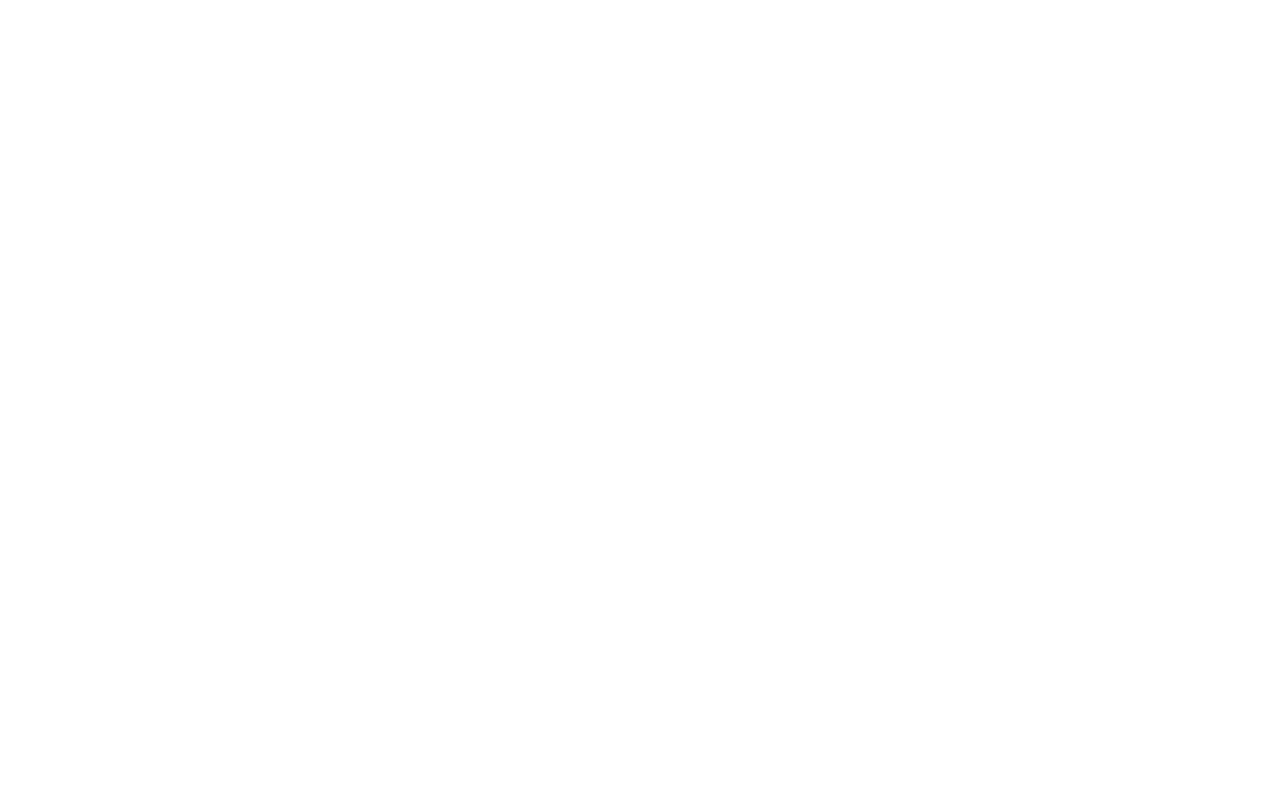
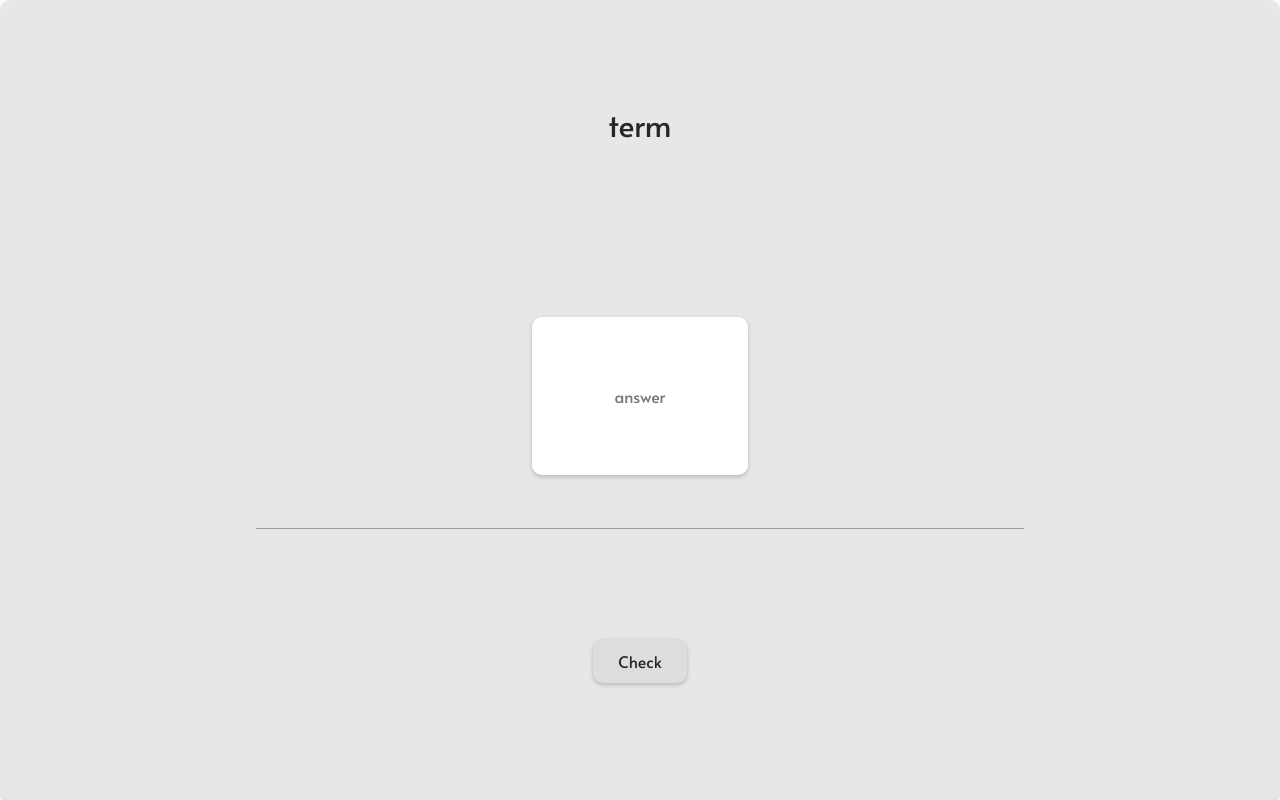
Before and after one commit to KamilKrol5/learning-cards, a React (Create React App) app in the folder front/: page /checkcard in a window 1280 px wide. Built offline with nearby package versions, Linux system fonts and the light colour scheme.

Commit message:
Add check card

```diff
--- a/front/src/components/App.js
+++ b/front/src/components/App.js
@@ -16,7 +16,7 @@ import FlipCard from "./common/flipcard/FlipCard";
 import Card from "./common/card/Card";
 import UserInfo from "./common/user/UserInfo";
 import Mode2 from "./common/mode2/Mode2";
-import SetCard from "./common/setCard/SetCard";
+import CheckCard from "./common/checkcard/CheckCard";
 
 //other stuff
 
@@ -24,6 +24,7 @@ import SetCard from "./common/setCard/SetCard";
  * Główny komponent aplikacji
  */
 function App() {
+
     return (
 
         //Router w zależności od ścieżki na której aktualnie się znajdujemy renderuje odpowiednie komponenty
@@ -121,7 +122,28 @@ function App() {
                 render={
                     () => (
                         <PageFlexWrapper>
-                            <Mode2/>
+                            <Mode2
+                                setName={"Mode 2 dev"}
+                                setID={5}
+                            />
+                        </PageFlexWrapper>
+                    )
+                }
+            />
+
+            <Route
+                exact={true}
+                path="/checkcard"
+                render={
+                    () => (
+                        <PageFlexWrapper>
+                            <CheckCard
+                                term={"term"}
+                                definition={"definion"}
+                                checkClick={() => {
+                                    console.log(Math.random())
+                                }}
+                            />
                         </PageFlexWrapper>
                     )
                 }
--- a/front/src/components/common/card/Card.js
+++ b/front/src/components/common/card/Card.js
@@ -1,5 +1,6 @@
 import React, {Component} from 'react';
 import './card.css';
+import '../../../style/card.css';
 
 class Card extends Component {
     render() {
--- a/front/src/components/common/card/card.css
+++ b/front/src/components/common/card/card.css
@@ -1,22 +1,3 @@
-.m-card {
-    width: 100%;
-    height: 100%;
-
-    border-radius: 10px;
-    box-shadow: 0 4px 8px 0 rgba(0,0,0,0.2);
-    background-color: #e7e7e7;
-    margin: 0;
-
-    display: flex;
-    flex-direction: column;
-    align-items: center;
-}
-
-.m-card-line {
-    width: 60%;
-    border-bottom: 1px solid #9f9f9f;
-}
-
 .m-card-term, .m-card-definition {
     height: 50%;
     display: flex;
@@ -26,5 +7,5 @@
 
 .m-card-term p, .m-card-definition p {
     color: #272727;
-    font-size: 20px;
+    font-size: 22px;
 }
--- /dev/null
+++ b/front/src/components/common/checkcard/CheckCard.js
@@ -0,0 +1,36 @@
+import React, {Component} from 'react';
+import '../../../style/card.css';
+import './checkcard.css';
+
+class CheckCard extends Component {
+    render() {
+        return (
+            <div className="m-card">
+                <div className="m-card-term-wrapper m-card-part">
+                    <p>{this.props.term}</p>
+                </div>
+
+                <div className="m-card-input-wrapper m-card-part">
+                    <input id="m-check-card-input" type="text" name="definition" placeholder={"answer"}/>
+                </div>
+
+                <div className="m-card-line"/>
+                <div className="m-card-check-wrapper m-card-part">
+                    <div
+                        className="m-card-check-btn"
+                        onClick={
+                            () => {
+                                this.props.checkClick()
+
+                            }
+                        }
+                    >
+                        Check
+                    </div>
+                </div>
+            </div>
+        );
+    }
+}
+
+export default CheckCard;
--- /dev/null
+++ b/front/src/components/common/checkcard/checkcard.css
@@ -0,0 +1,40 @@
+.m-card-part {
+    height: 33%;
+    width: 100%;
+    color: #272727;
+}
+
+.m-card-part {
+    display: flex;
+    align-items: center;
+    justify-content: center;
+}
+
+.m-card-term-wrapper p {
+    font-size: 30px;
+}
+
+#m-check-card-input {
+    height: 60%;
+    border-radius: 10px;
+    border: 0;
+    box-shadow: 0 2px 4px 0 rgba(0,0,0,0.2);
+    padding: 5px;
+    text-align: center;
+}
+
+.m-card-check-btn {
+    background-color: #dddddd;
+    box-shadow: 0 2px 4px 0 rgba(0,0,0,0.2);
+    padding: 10px 25px;
+    border-radius: 10px;
+    transition: background-color .3s;
+}
+
+.m-card-check-btn:hover {
+    background-color: #eeeeee;
+}
+
+.m-card-check-btn:active {
+    background-color: #777777;
+}
--- a/front/src/components/common/mode2/Mode2.js
+++ b/front/src/components/common/mode2/Mode2.js
@@ -1,6 +1,5 @@
 import React, {Component} from 'react';
 import './mode2.css';
-import Card2 from "../card2/Card2";
 import API from "../../../utils/api";
 import {connect} from "react-redux";
 
--- /dev/null
+++ b/front/src/style/card.css
@@ -0,0 +1,19 @@
+.m-card {
+    width: 100%;
+    height: 100%;
+
+    border-radius: 10px;
+    box-shadow: 0 4px 8px 0 rgba(0,0,0,0.2);
+    background-color: #e7e7e7;
+    margin: 0;
+
+    display: flex;
+    flex-direction: column;
+    align-items: center;
+}
+
+.m-card-line {
+    height: 0;
+    width: 60%;
+    border-bottom: 1px solid #9f9f9f;
+}
```
